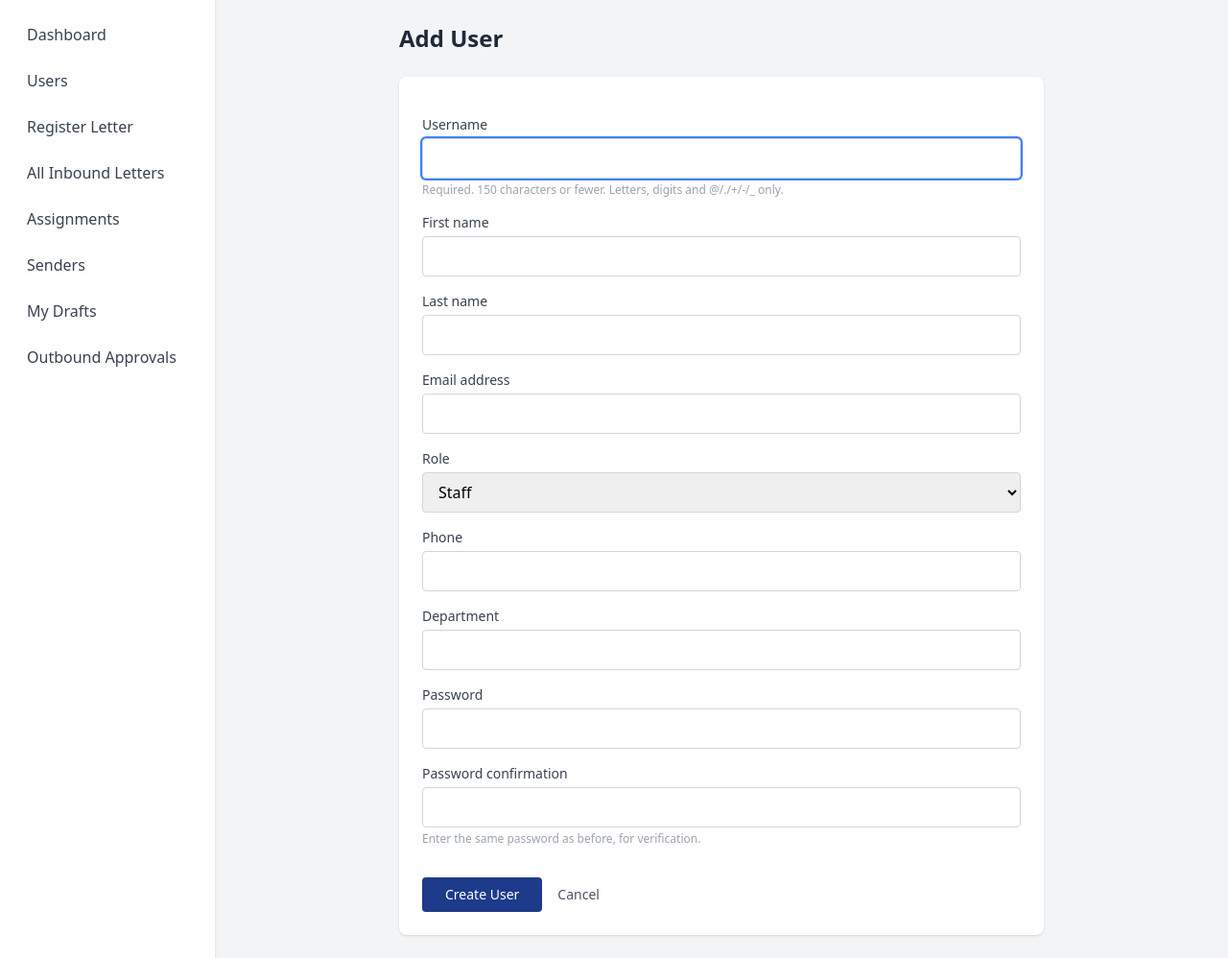
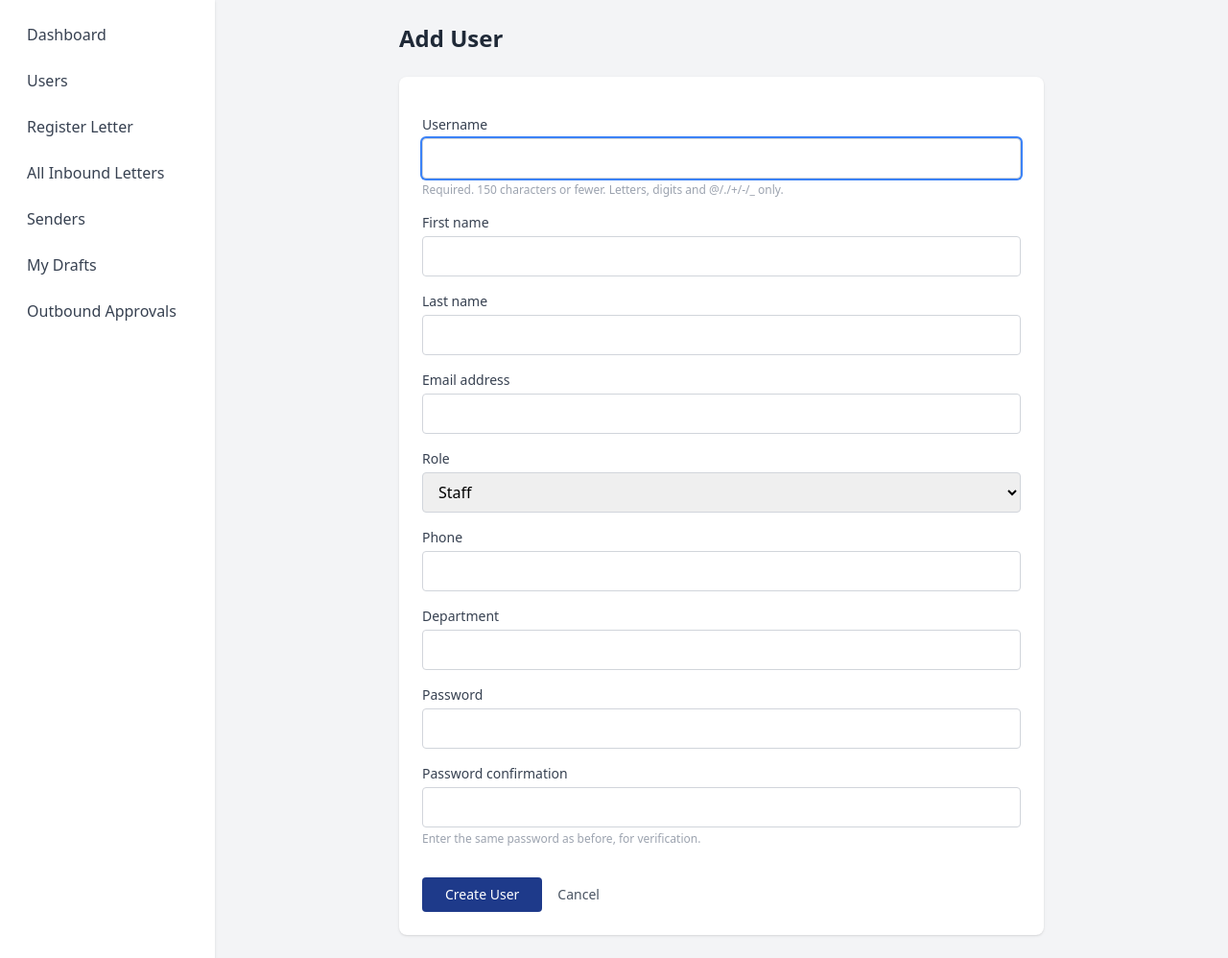
Before and after one commit to Noro18/Corespondence-System, a Django app: page /users/create/ in a window 1280 px wide. Shown: the part 52-1050 px from the top of the page at 96% size. Run offline with Django 5.2, Linux system fonts and the light colour scheme; a user stored in the database is signed in; tables that the repository leaves empty hold one stand-in row (values such as "Sample post"); some libraries are stand-ins or nearby versions.

Commit message:
Update nav links to point to custom inbound letters UI

```diff
--- a/templates/base.html
+++ b/templates/base.html
@@ -29,14 +29,13 @@
         <li><a href="{% url 'accounts:user_list' %}" class="block px-3 py-2 rounded hover:bg-blue-50 text-gray-700">Users</a></li>
         {% endif %}
         {% if user.role == 'SEK' or user.role == 'ADMIN' %}
-        <li><a href="{% url 'admin:inbound_letters_inboundletter_add' %}" class="block px-3 py-2 rounded hover:bg-blue-50 text-gray-700">Register Letter</a></li>
+        <li><a href="{% url 'inbound_letters:create' %}" class="block px-3 py-2 rounded hover:bg-blue-50 text-gray-700">Register Letter</a></li>
         {% endif %}
         {% if user.role == 'SEK' or user.role == 'PREZ' or user.role == 'ADMIN' %}
-        <li><a href="{% url 'admin:inbound_letters_inboundletter_changelist' %}" class="block px-3 py-2 rounded hover:bg-blue-50 text-gray-700">All Inbound Letters</a></li>
-        <li><a href="{% url 'admin:inbound_letters_assignment_changelist' %}" class="block px-3 py-2 rounded hover:bg-blue-50 text-gray-700">Assignments</a></li>
+        <li><a href="{% url 'inbound_letters:list' %}" class="block px-3 py-2 rounded hover:bg-blue-50 text-gray-700">All Inbound Letters</a></li>
         {% endif %}
         {% if user.role == 'STF' %}
-        <li><a href="{% url 'admin:inbound_letters_assignment_changelist' %}" class="block px-3 py-2 rounded hover:bg-blue-50 text-gray-700">My Tasks</a></li>
+        <li><a href="{% url 'inbound_letters:list' %}" class="block px-3 py-2 rounded hover:bg-blue-50 text-gray-700">My Tasks</a></li>
         {% endif %}
         <li><a href="{% url 'admin:inbound_letters_sender_changelist' %}" class="block px-3 py-2 rounded hover:bg-blue-50 text-gray-700">Senders</a></li>
         {% if user.role == 'SEK' or user.role == 'STF' or user.role == 'ADMIN' %}
```
